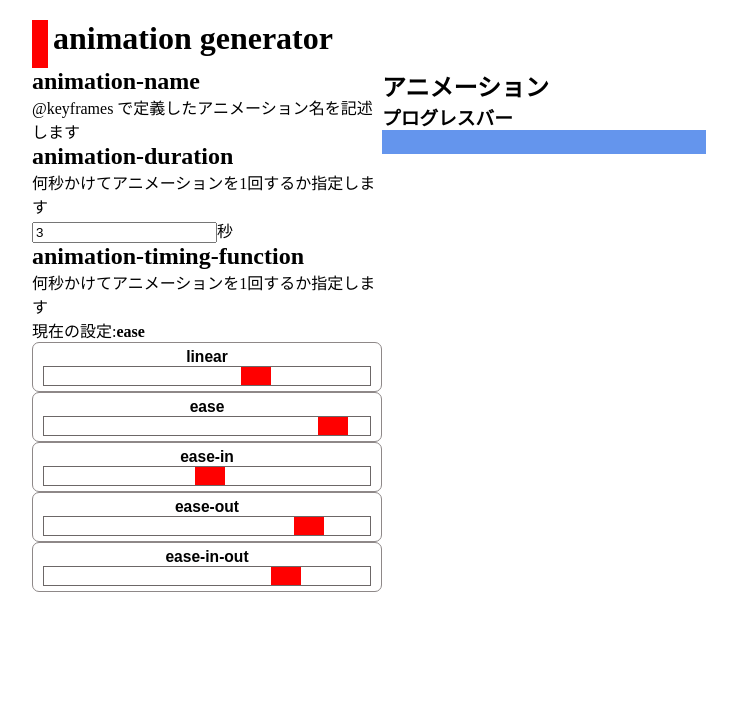
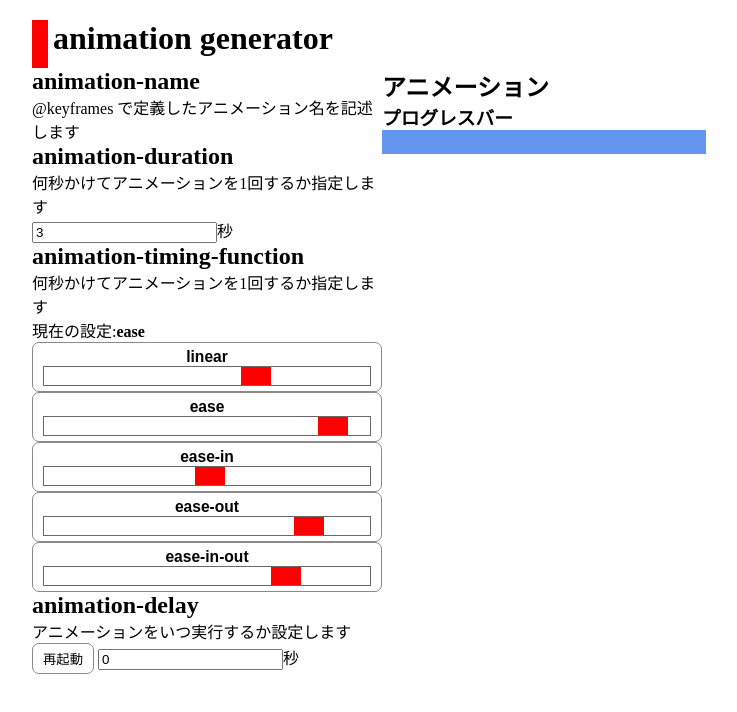
Before and after one commit to nanagami1369/animation-generator, a Svelte app: page / in a window 1280 px wide. Shown: the top 712 px of the page, without its empty margins (258-995 px from the left). Built offline with nearby package versions, Linux system fonts and the light colour scheme.

Commit message:
待機時間を調整できるようにした ・アニメーションの用意 ・input[type="number"]に共通するstyleを適用

```diff
--- a/src/App.svelte
+++ b/src/App.svelte
@@ -12,6 +12,18 @@
 		animation-iteration-count: ${animationIterationCount};
 		animation-direction: ${animationDirection};
 		animation-fill-mode: ${animationFillMode};`;
+
+  const restartAnimation = () => {
+    const animationComponent = Array.from(
+      document.querySelectorAll(".animation-component")
+    );
+    animationComponent
+      .map((component) => component as HTMLElement)
+      .forEach((component) => {
+        component.classList.remove("animation-component");
+        setTimeout(() => component.classList.add("animation-component"), 100);
+      });
+  };
 </script>
 
 <main>
@@ -21,7 +33,7 @@
     <h3>プログレスバー</h3>
     <div>
       <div class="progress-bar-container">
-        <div class="progress-bar" style={animationStyle} />
+        <div class="progress-bar animation-component" style={animationStyle} />
       </div>
     </div>
   </div>
@@ -34,7 +46,6 @@
     <p>何秒かけてアニメーションを1回するか指定します</p>
     <label>
       <input
-        class="animation-duration-input"
         type="number"
         min="0.1"
         bind:value={animationDuration}
@@ -55,7 +66,7 @@
         <h3>linear</h3>
         <div class="animation-timing-function-container">
           <div
-            class="animation-timing-function-bar"
+            class="animation-timing-function-bar animation-component"
             style="animation-timing-function: linear;"
           />
         </div>
@@ -64,7 +75,7 @@
         <h3>ease</h3>
         <div class="animation-timing-function-container">
           <div
-            class="animation-timing-function-bar"
+            class="animation-timing-function-bar animation-component"
             style="animation-timing-function: ease;"
           />
         </div>
@@ -73,7 +84,7 @@
         <h3>ease-in</h3>
         <div class="animation-timing-function-container">
           <div
-            class="animation-timing-function-bar"
+            class="animation-timing-function-bar animation-component"
             style="animation-timing-function: ease-in;"
           />
         </div>
@@ -82,7 +93,7 @@
         <h3>ease-out</h3>
         <div class="animation-timing-function-container">
           <div
-            class="animation-timing-function-bar"
+            class="animation-timing-function-bar animation-component"
             style="animation-timing-function: ease-out;"
           />
         </div>
@@ -91,12 +102,25 @@
         <h3>ease-in-out</h3>
         <div class="animation-timing-function-container">
           <div
-            class="animation-timing-function-bar"
+            class="animation-timing-function-bar animation-component"
             style="animation-timing-function: ease-in-out;"
           />
         </div>
       </button>
     </div>
+  </div>
+  <div class="control4">
+    <h2>animation-delay</h2>
+    <p>アニメーションをいつ実行するか設定します</p>
+    <button on:click={restartAnimation}>再起動</button>
+    <label>
+      <input
+        type="number"
+        min="0"
+        bind:value={animationDelay}
+        step="0.1"
+      /><span>秒 </span></label
+    >
   </div>
 </main>
 
@@ -152,7 +176,7 @@
     grid-area: control1;
   }
 
-  .animation-duration-input:invalid {
+  input[type="number"]:invalid {
     border: solid red;
   }
 
@@ -183,12 +207,15 @@
     height: 100%;
     width: 30px;
     background-color: #ff0000;
-    animation-name: animationTimingFunctionAnimation;
     animation-duration: 3s;
     animation-delay: 0s;
     animation-iteration-count: infinite;
     animation-direction: normal;
     animation-fill-mode: forwards;
+  }
+
+  .animation-component.animation-timing-function-bar {
+    animation-name: animationTimingFunctionAnimation;
   }
 
   @keyframes animationTimingFunctionAnimation {
@@ -209,10 +236,12 @@
 
   .progress-bar {
     height: 100%;
+    width: 0;
     background-color: cornflowerblue;
+  }
+  .animation-component.progress-bar {
     animation-name: progressBarAnimation;
   }
-
   @keyframes progressBarAnimation {
     from {
       width: 0%;
```
